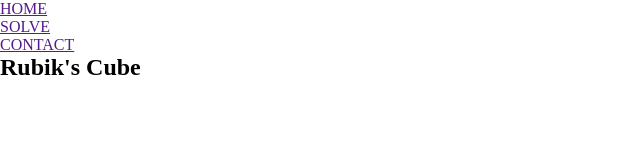
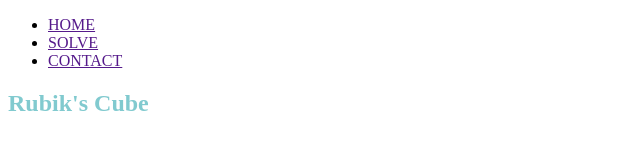
Before and after one commit to CoderTim09/jalapeno, a plain HTML site: page index.html in a window 1280 px wide. Shown: the whole page, without its empty margins (0-640 px from the left). Drawn offline with Linux system fonts and the light colour scheme.

Commit message:
Update style.css

```diff
--- a/style.css
+++ b/style.css
@@ -1,4 +1,3 @@
-*{
-margin:0;
-padding:0;
+#rubrik{
+    color: #81CACF;
 }
```
